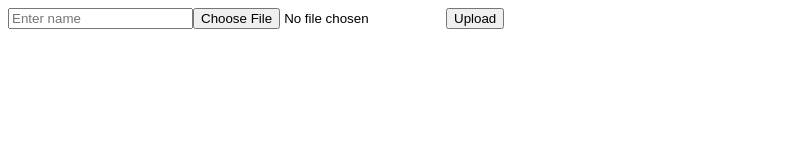
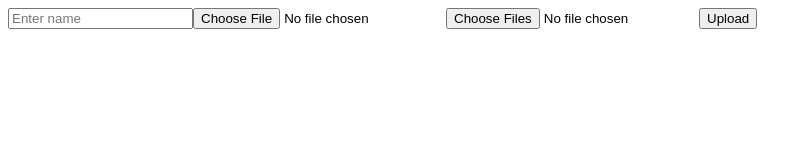
Before and after one commit to DanteCastelao/nomore, an Astro site: page /upload in a window 1280 px wide. Shown: the whole page, without its empty margins (0-812 px from the left). Built offline with nearby package versions, Linux system fonts and the light colour scheme; Astro itself is replaced by a stand-in of ours.

Commit message:
Update Form.jsx

```diff
--- a/src/components/Form.jsx
+++ b/src/components/Form.jsx
@@ -1,4 +1,4 @@
-import { useState } from "react";
+import React, { useState } from "react";
 
 export default function Form() {
   const [error, setError] = useState(null);
@@ -17,7 +17,7 @@ export default function Form() {
       }
 
       const data = await response.json();
-      alert('Image uploaded successfully! URL: ' + data.url);
+      alert('Image uploaded successfully!');
     } catch (error) {
       console.error('Error uploading image:', error);
       setError('Failed to upload image');
@@ -27,7 +27,8 @@ export default function Form() {
   return (
     <form onSubmit={submit}>
       <input type="text" name="name" placeholder="Enter name" />
-      <input type="file" name="image" accept="image/*" />
+      <input type="file" name="mainImage" accept="image/*" />
+      <input type="file" name="detailImages" accept="image/*" multiple />
       <button>Upload</button>
       {error && <div>{error}</div>}
     </form>
```
